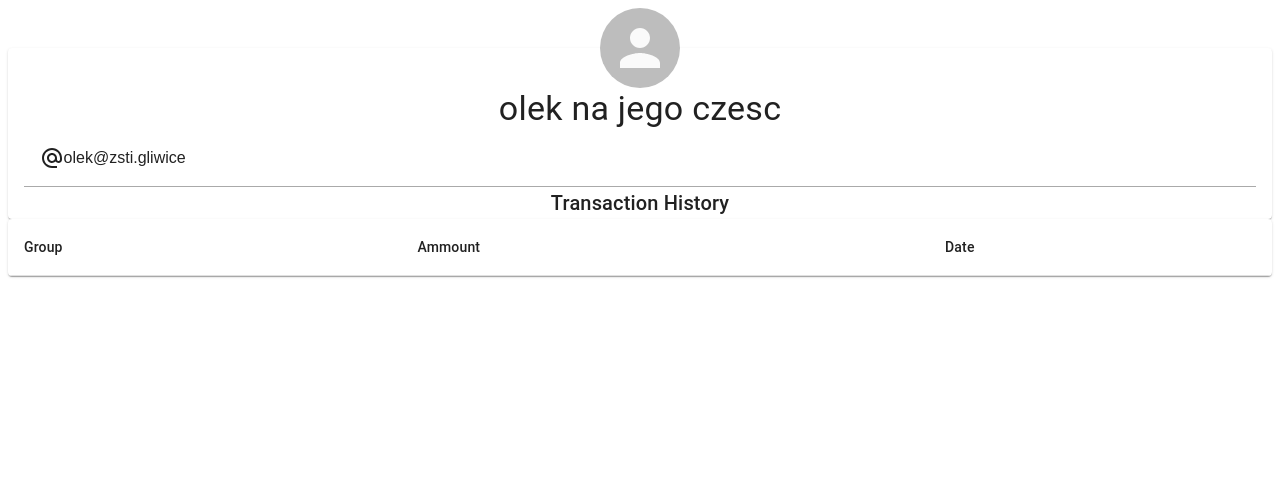
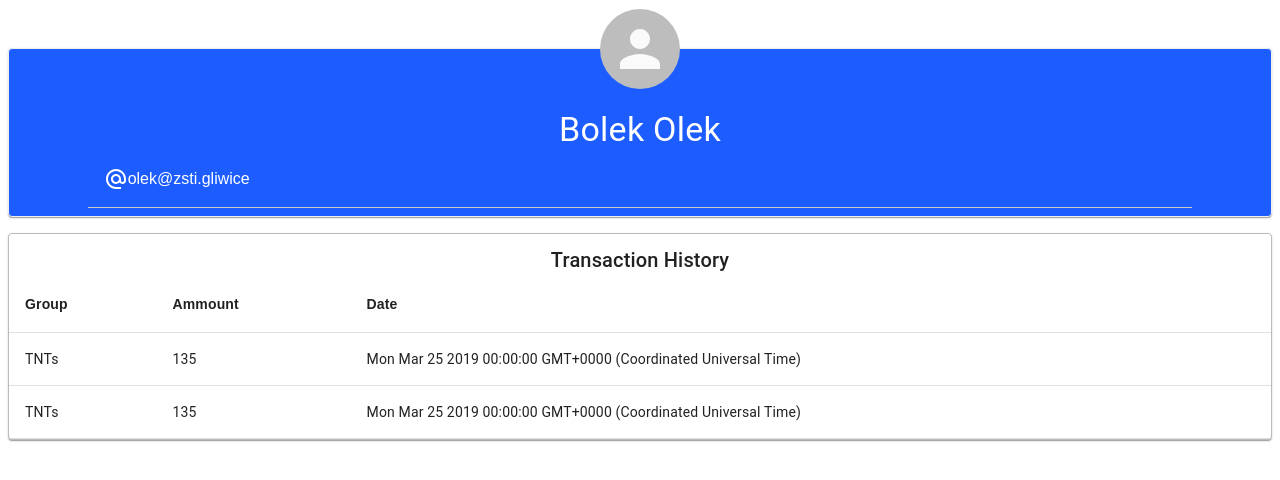
Before and after one commit to DavePlayer/OpenBankingHackaton, a React app: page /users/1 in a window 1280 px wide. Shown: the top 480 px of the page. Built offline with nearby package versions, Linux system fonts and the light colour scheme.

Commit message:
finished profile component

```diff
--- a/src/components/Profile.tsx
+++ b/src/components/Profile.tsx
@@ -5,30 +5,43 @@ import { Paper, Typography, Avatar, Card } from '@material-ui/core';
 import AlternateEmailIcon from '@material-ui/icons/AlternateEmail';
 
 import Table from '@material-ui/core/Table';
-// import TableBody from '@material-ui/core/TableBody';
+import TableBody from '@material-ui/core/TableBody';
 import TableCell from '@material-ui/core/TableCell';
 import TableHead from '@material-ui/core/TableHead';
 import TableRow from '@material-ui/core/TableRow';
 
 export const Profile = () => {
     const user:IUser = useSelector( ( reducers:any ) => reducers.user );
+    console.log(user)
     return (
         <>
-        <Paper style={{display: 'flex', flexDirection: 'column', alignItems: 'center', marginTop: '3em', }}>
-            <Avatar style={{transform: 'scale(2, 2)', position: 'relative', top: '-1em'}} />
+        <Paper style={{display: 'flex', backgroundColor: '#1D5DFF', color: 'white', marginBottom: '1em' , border:'1px solid #eee', flexDirection: 'column', alignItems: 'center', marginTop: '3em', }}>
+            <Avatar style={{transform: 'scale(2, 2)', marginBottom: '1em', position: 'relative', top: '-1em'}} />
             <Typography variant='h4'>{`${user.name} ${user.lastName}`}</Typography>
-            <div style={{padding: '1em' ,alignItems: 'center', display: 'flex', borderBottom: '1px solid #aaa', width: '95%'}}><AlternateEmailIcon />{' '+user.mail}</div>
-            <Typography variant='h6'>Transaction History</Typography>
+            <div style={{padding: '1em', marginBottom: '0.5em' ,alignItems: 'center', display: 'flex', borderBottom: '1px solid #ccc', width: '85%'}}><AlternateEmailIcon />{' '+user.mail}</div>
         </Paper>
-        <Card>
+        <Card style={{border:'1px solid #bbb', textAlign: 'center'}}>
+            <Typography style={{marginTop: '0.5em'}} variant='h6'>Transaction History</Typography>
             <Table>
                 <TableHead>
                     <TableRow>
-                        <TableCell>Group</TableCell>
-                        <TableCell>Ammount</TableCell>
-                        <TableCell>Date</TableCell>
+                        <TableCell><b>Group</b></TableCell>
+                        <TableCell><b>Ammount</b></TableCell>
+                        <TableCell><b>Date</b></TableCell>
                     </TableRow>
                 </TableHead>
+                <TableBody>
+                    {user.transactionHistory.map( (transaction: any) => {
+                        console.log(transaction.date)
+                        return(
+                            <TableRow>
+                                <TableCell>{transaction.group.name}</TableCell>
+                                <TableCell>{transaction.moneyAmmount}</TableCell>
+                                <TableCell>{transaction.date.toString()}</TableCell>
+                            </TableRow>
+                        )
+                    })}
+                </TableBody>
             </Table>
         </Card>
     </>
--- a/src/reduceres/user.ts
+++ b/src/reduceres/user.ts
@@ -1,5 +1,5 @@
 export interface IUserhistory{
-    data: Date,
+    date: Date,
     group: {id: number, name:string},
     moneyAmmount: number,
     goal: string
@@ -10,13 +10,14 @@ export interface IUser {
     name:string,
     lastName:string,
     mail: string,
+    newPassword?: string
     friends: Array<number>,
     groups: Array<number>,
     transactionHistory: Array<IUserhistory>,
 }
 
 const olekHistory:IUserhistory = {
-    data: new Date('2019-03-25'),
+    date: new Date('2019-03-25'),
     group: {id:3, name: "TNTs"},
     moneyAmmount: 135,
     goal: 'Zarcie'
@@ -24,12 +25,12 @@ const olekHistory:IUserhistory = {
 
 const olek:IUser = {
     id:1,
-    name: 'olek',
-    lastName: 'na jego czesc',
+    name: 'Bolek',
+    lastName: 'Olek ',
     mail:'olek@zsti.gliwice',
     friends:[2,3,4],
     groups:[1,2,3],
-    transactionHistory: [olekHistory],
+    transactionHistory: [olekHistory, olekHistory],
 }
 
 
```
